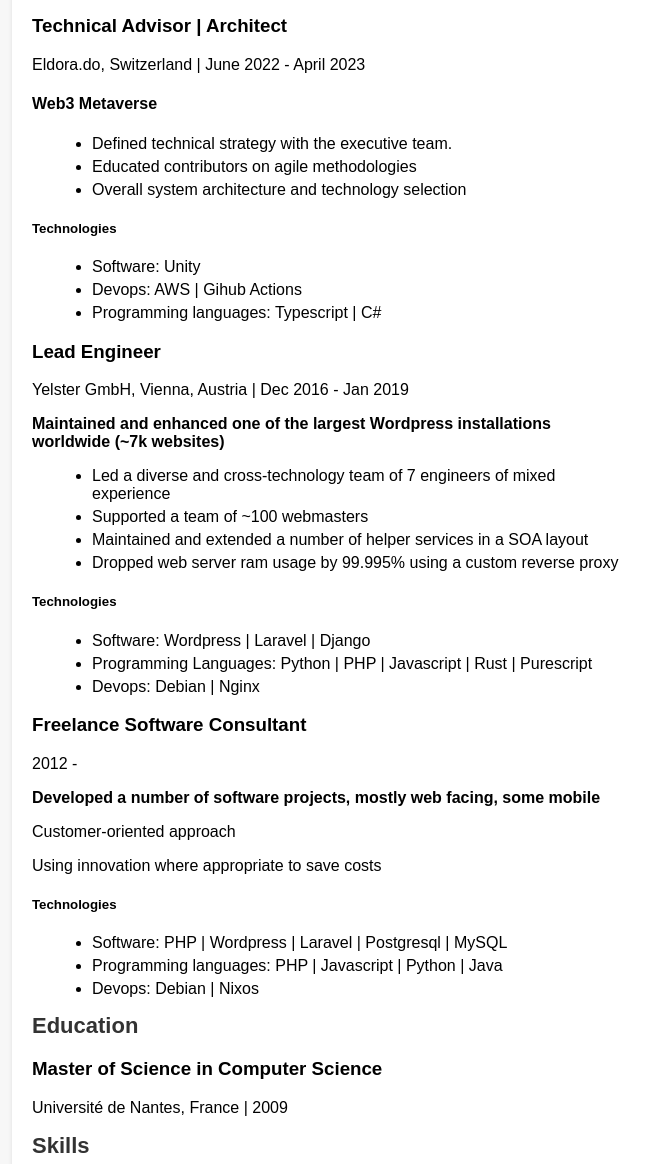
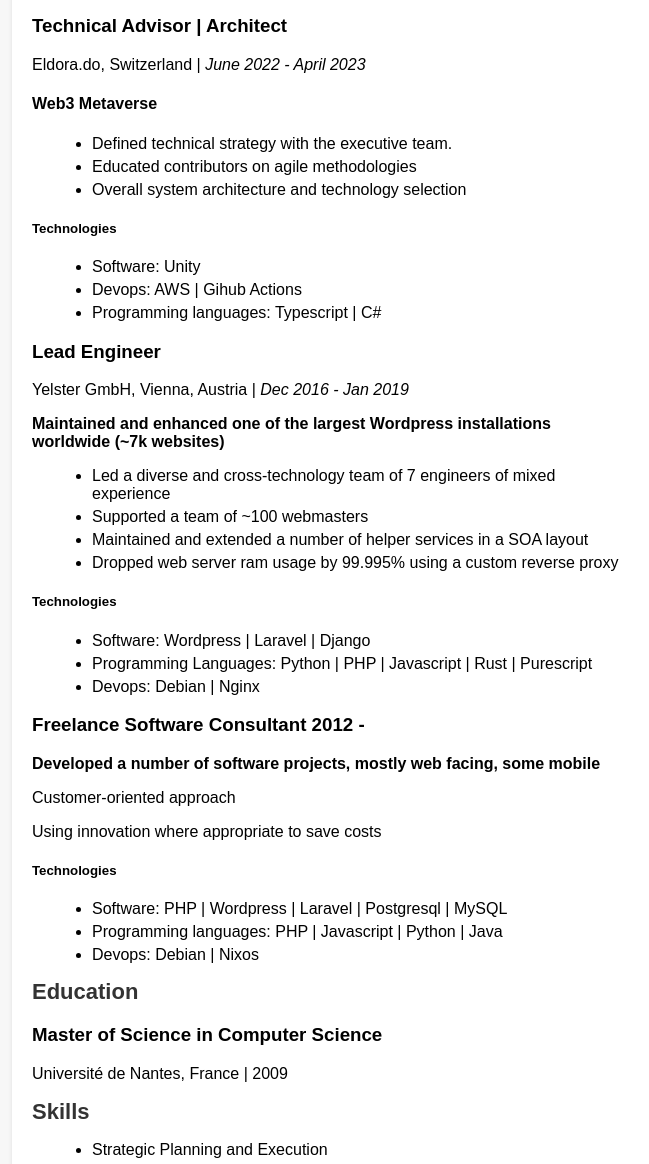
Before and after one commit to ravloony/ravloony.github.io, a plain HTML site: page index.html in a window 1280 px wide. Shown: the part 1092-2256 px from the top of the page, without its empty margins (308-957 px from the left). Drawn offline with Linux system fonts and the light colour scheme.

Commit message:
Italicize dates

```diff
--- a/index.html
+++ b/index.html
@@ -49,6 +49,10 @@
         margin-bottom: 5px;
       }
 
+      .job p span.date {
+        font-style: italic;
+      }
+
       @media (max-width: 768px) {
         header h1 {
           font-size: 24px;
@@ -75,7 +79,7 @@
         </p>
       </header>
       <section class="summary">
-        <h2>Summary</h2>
+        <h2 class="section-title">Summary</h2>
         <p>
           Results-oriented and visionary technology leader with over 15 years of
           experience in driving innovation and leading high-performance
@@ -90,7 +94,7 @@
         <h2>Experience</h2>
         <div class="job">
           <h3>Tech Lead</h3>
-          <p>Bitmovin GmbH, Vienna, Austria | February 2019 - March 2024</p>
+          <p>Bitmovin GmbH, Vienna, Austria | <span class="date">June 2022 - March 2024</span></p>
           <p>
             <strong
               >Initiated, designed and built a stable, extensible and
@@ -115,7 +119,7 @@
         </div>
         <div class="job">
           <h3>Engineering Manager</h3>
-          <p>Bitmovin GmbH, Vienna, Austria | February 2019 - March 2024</p>
+          <p>Bitmovin GmbH, Vienna, Austria | <span class="date">February 2019 - May 2022</span></p>
           <p>
             <strong
               >Initiated, designed and built a stable, extensible and
@@ -146,7 +150,7 @@
         </div>
         <div class="job">
           <h3>Technical Advisor | Architect</h3>
-          <p>Eldora.do, Switzerland | June 2022 - April 2023</p>
+          <p>Eldora.do, Switzerland | <span class="date">June 2022 - April 2023</span></p>
 
           <h4>Web3 Metaverse</h4>
 
@@ -164,7 +168,7 @@
         </div>
         <div class="job">
           <h3>Lead Engineer</h3>
-          <p>Yelster GmbH, Vienna, Austria | Dec 2016 - Jan 2019</p>
+          <p>Yelster GmbH, Vienna, Austria | <span class="date">Dec 2016 - Jan 2019</span></p>
           <p>
             <strong
               >Maintained and enhanced one of the largest Wordpress
@@ -196,9 +200,8 @@
             <li>Devops: Debian | Nginx</li>
           </ul>
         </div>
-        <div class="job">
-          <h3>Freelance Software Consultant</h3>
-          <p>2012 -</p>
+        <div class="job"><span class="date">
+          <h3>Freelance Software Consultant <span class="date">2012 -</span></h3>
           <p>
             <strong
               >Developed a number of software projects, mostly web facing, some
```
